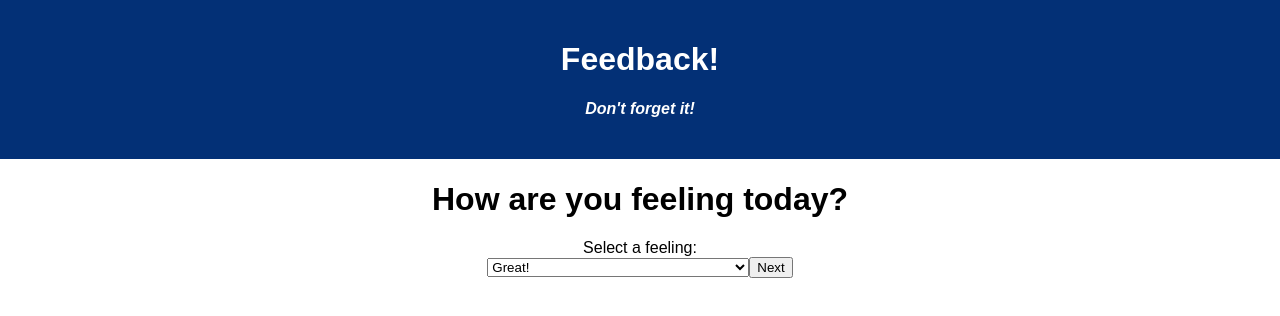
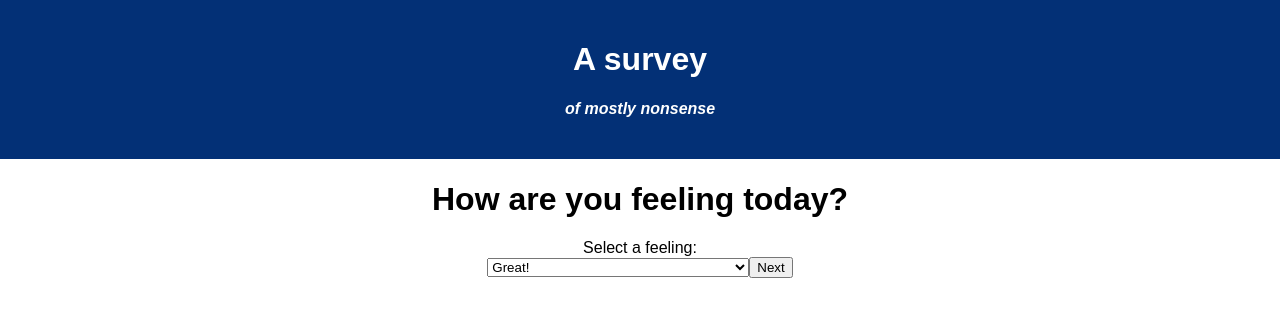
Before and after one commit to brendanhigginbottom/weekend-redux-feedback-loop, a React (Create React App) app: page / in a window 1280 px wide. Shown: the top 316 px of the page. Built offline with nearby package versions, Linux system fonts and the light colour scheme.

Commit message:
changed header. app is functional, need to revist for a few more features and sssstyle

```diff
--- a/src/components/App/App.jsx
+++ b/src/components/App/App.jsx
@@ -1,5 +1,4 @@
 import React from 'react';
-import axios from 'axios';
 import './App.css';
 import { HashRouter as Router, Route } from 'react-router-dom';
 import Feeling from '../Loop/Feeling.jsx';
@@ -14,8 +13,8 @@ function App() {
   return (
     <div className='App'>
       <header className='App-header'>
-        <h1 className='App-title'>Feedback!</h1>
-        <h4>Don't forget it!</h4>
+        <h1 className='App-title'>A survey</h1>
+        <h4>of mostly nonsense</h4>
       </header>
       <Router>
         {/* Landing page is first question in loop, Feeling. */}
```
